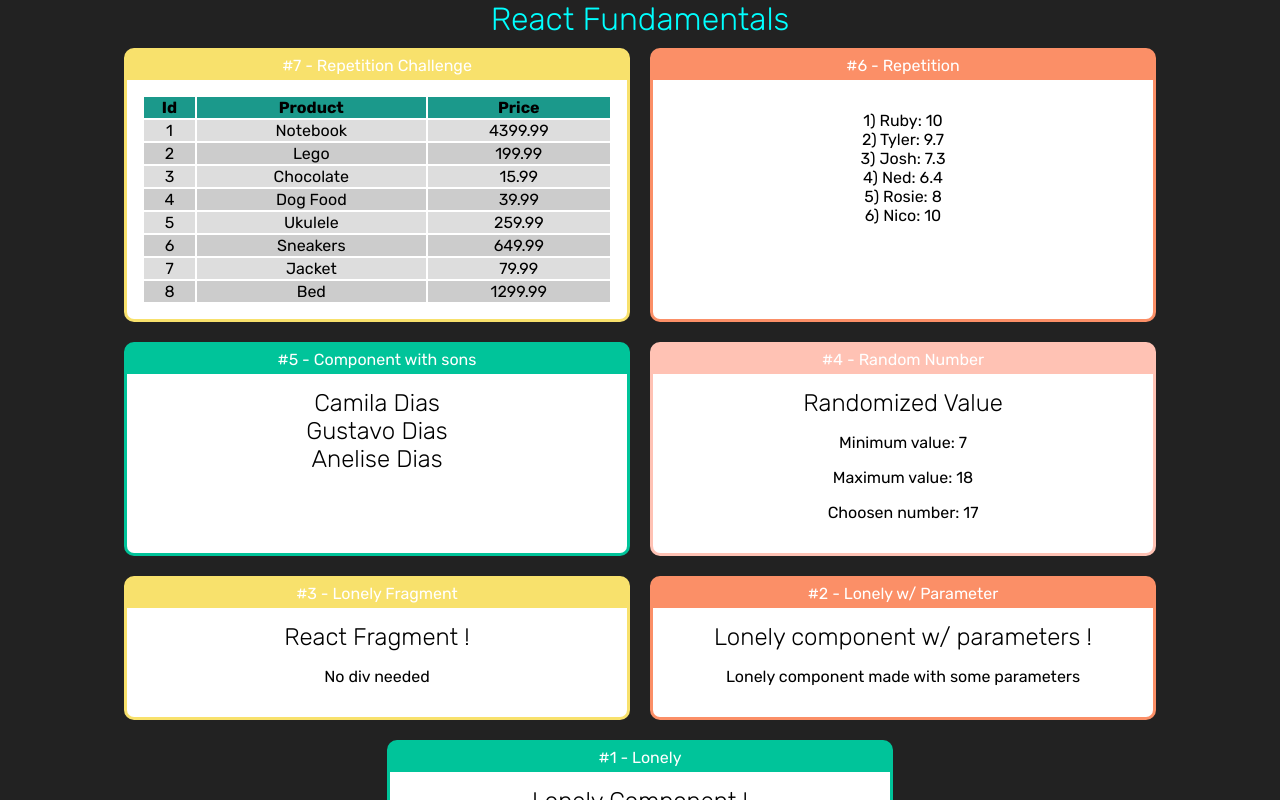
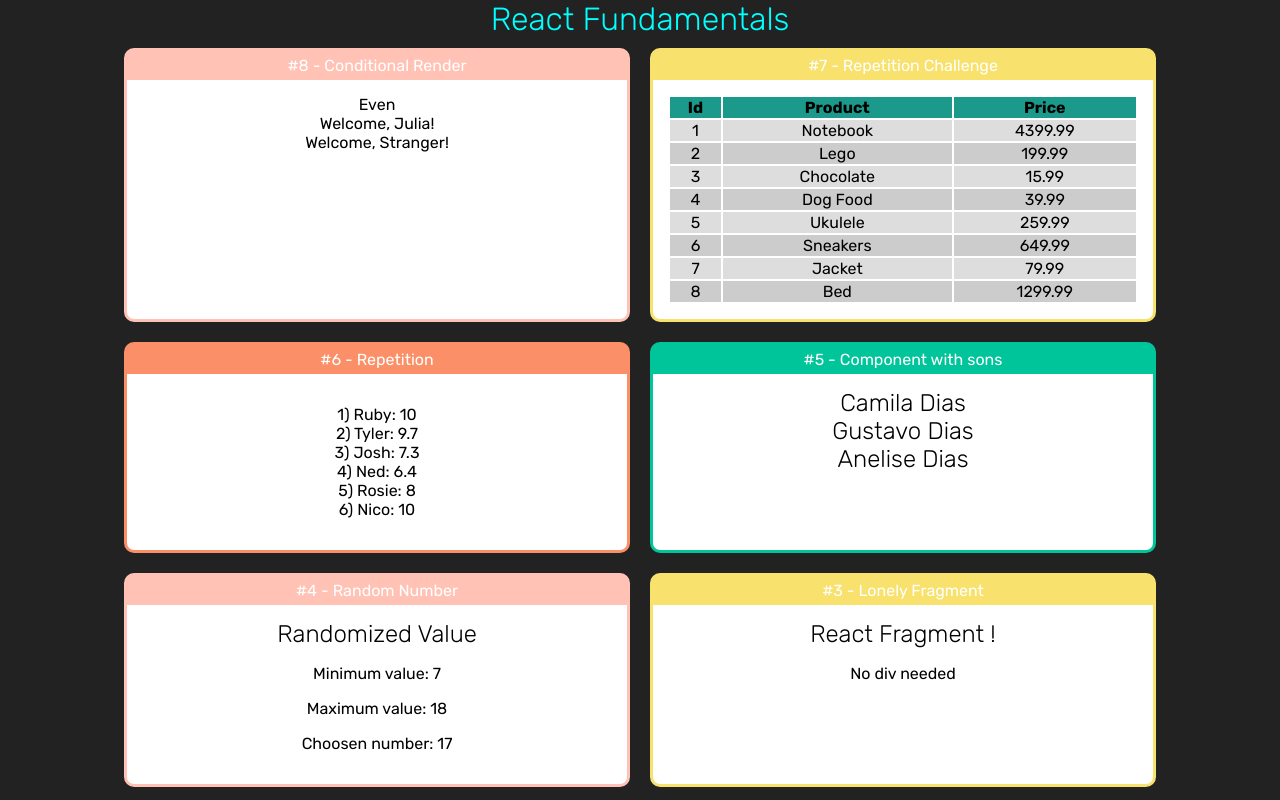
Before and after one commit to charmingruby/react-fundamentals, a React (Create React App) app in the folder react-fundamentals/: page / in a window 1280 px wide. Shown: the top 800 px of the page. Built offline with nearby package versions, Linux system fonts and the light colour scheme.

Commit message:
conditional components

```diff
--- a/react-fundamentals/src/App.jsx
+++ b/react-fundamentals/src/App.jsx
@@ -11,12 +11,21 @@ import Family from './components/basic/Family'
 import FamilyMember from './components/basic/FamilyMember'
 import StudentsList from './components/repetition/StudentsList'
 import ProductsList from './components/repetition/ProductsList'
+import OddOrEven from './components/conditional/OddOrEven'
+import UserInfo from './components/conditional/UserInfo'
 
 export default () =>
     <div class="App">
         <h1>React Fundamentals</h1>
 
         <div className="Cards">
+
+            <Card title="#8 - Conditional Render" color="#FFC2B4">
+                <OddOrEven number={20}></OddOrEven>
+                <UserInfo usuario={{nome: 'Julia'}}></UserInfo>
+                <UserInfo usuario={{email: 'juju@lia.com'}}></UserInfo>
+            </Card>
+
             <Card title="#7 - Repetition Challenge" color="#F8E16C">
                 <ProductsList/>
             </Card>
--- /dev/null
+++ b/react-fundamentals/src/components/conditional/OddOrEven.jsx
@@ -0,0 +1,13 @@
+import React from 'react'
+
+
+export default props => {
+
+    const isEven = props.number % 2 === 0
+
+    return(
+        <div>
+            {isEven ? <span>Even</span> : <span>Odd</span>}
+        </div>
+    )
+}
--- /dev/null
+++ b/react-fundamentals/src/components/conditional/UserInfo.jsx
@@ -0,0 +1,17 @@
+import React from 'react'
+import If from './if'
+
+export default props => {
+    return(
+        <div>
+            <If test={props.usuario && props.usuario.nome}>
+                Welcome, {props.usuario.nome}!
+            </If>
+
+            <If test={props.usuario && !props.usuario.nome}>
+                Welcome, Stranger!
+            </If>
+
+        </div>
+    )
+}
--- /dev/null
+++ b/react-fundamentals/src/components/conditional/if.js
@@ -0,0 +1,7 @@
+export default props => {
+    if(props.test){
+        return props.children
+    } else {
+        return false
+    }
+}
```
